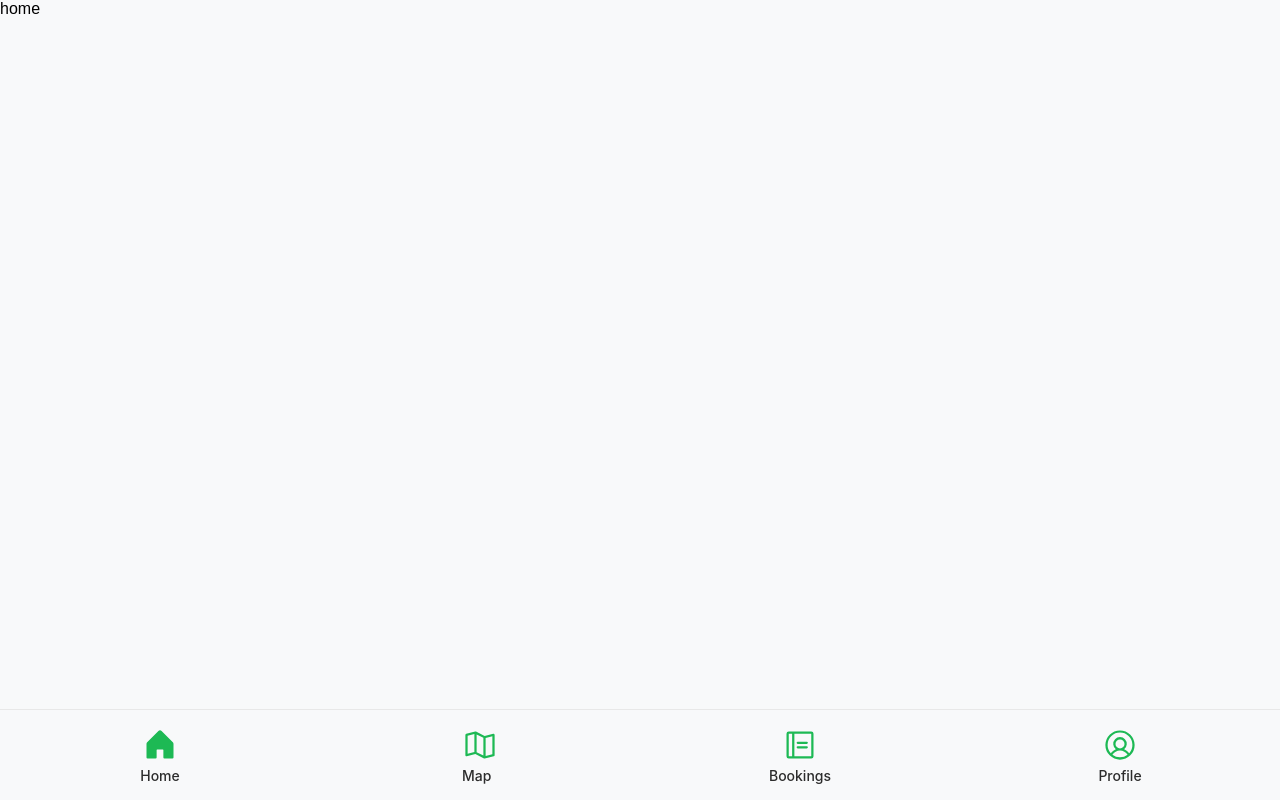
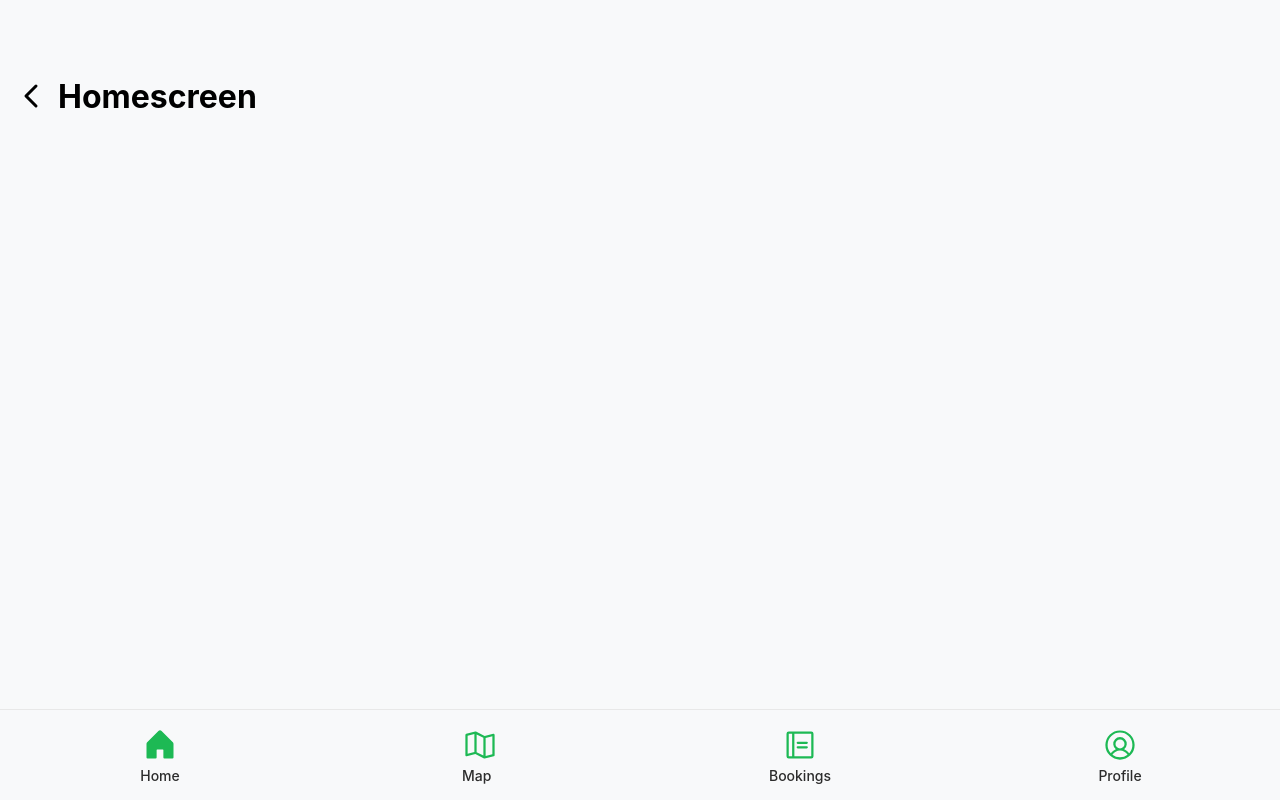
Before and after one commit to yasithasilva/parkspace, a React (Create React App) app: page / in a window 1280 px wide. Built offline with nearby package versions, Linux system fonts and the light colour scheme.

Commit message:
create header

```diff
--- a/src/assets/styles/global.css
+++ b/src/assets/styles/global.css
@@ -4,3 +4,10 @@ body {
     padding: 0;
     background-color: #f8f9fa;
 }
+h1{
+    font-family: Inter;
+    font-size: 32px;
+    font-style: normal;
+    font-weight: 700;
+    line-height: normal;
+}
--- a/src/assets/styles/header.css
+++ b/src/assets/styles/header.css
@@ -0,0 +1,18 @@
+.parent-header {
+  margin-top: 48px;
+  padding: 16px;
+  display: flex;
+  align-items: center;
+  height: 64px;
+}
+.backwrapper {
+  margin-right: 10px;
+  display: flex;
+  align-items: center;
+  height: 100%;
+}
+.header-navlink-back {
+  display: flex;
+  align-items: center;
+  height: 100%;
+}
--- a/src/assets/styles/navbar.css
+++ b/src/assets/styles/navbar.css
@@ -1,4 +1,4 @@
-.parent {
+.parent-navbar {
   width: 100%;
   height: 90px;
   display: flex; /* Flexbox for equal width */
--- /dev/null
+++ b/src/components/Header.js
@@ -0,0 +1,21 @@
+import React from "react";
+import { useNavigate } from "react-router-dom"; // Import useNavigate
+import "../assets/styles/header.css";
+import { ReactComponent as BackIcon } from "../assets/icons/common/caret-left-bold.svg";
+
+const Header = () => {
+  const navigate = useNavigate(); // Initialize the navigate function
+
+  return (
+    <div className="parent-header">
+      <a onClick={() => navigate(-1)}>
+        <div className="backwrapper">
+          <BackIcon />
+        </div>
+      </a>
+      <h1>Homescreen</h1>
+    </div>
+  );
+};
+
+export default Header;
--- a/src/components/Navbar.js
+++ b/src/components/Navbar.js
@@ -19,7 +19,7 @@ const NavbarIcons = () => {
 
   return (
     <nav>
-      <div className="parent">
+      <div className="parent-navbar">
         <div className="child">
           <Link to="/" className={getActiveLink("/")}>
             {location.pathname === "/" ? (
--- a/src/screens/Home.js
+++ b/src/screens/Home.js
@@ -1,13 +1,14 @@
 import React from "react";
 import Navbar from "../components/Navbar";
+import Header from "../components/Header";
 
 const Home = () => {
-    return (
-        <div>
-            home
-            <Navbar/>
-        </div>
-    );
+  return (
+    <div>
+      <Header />
+      <Navbar />
+    </div>
+  );
 };
 
 export default Home;
```
